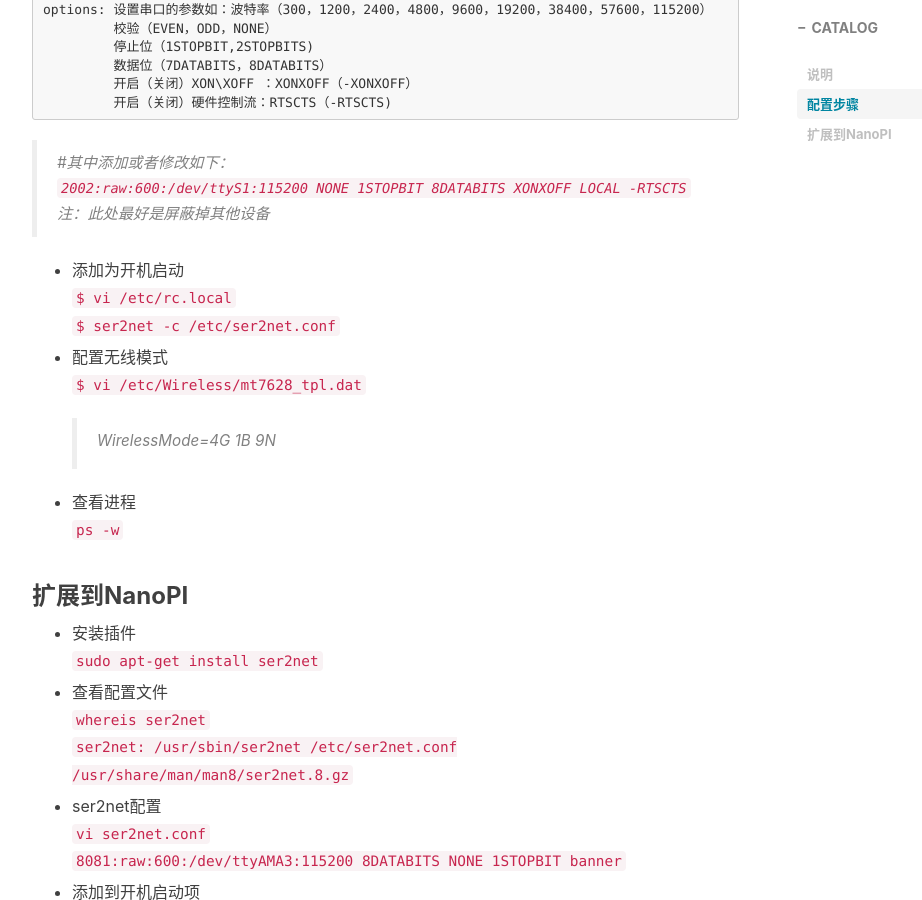
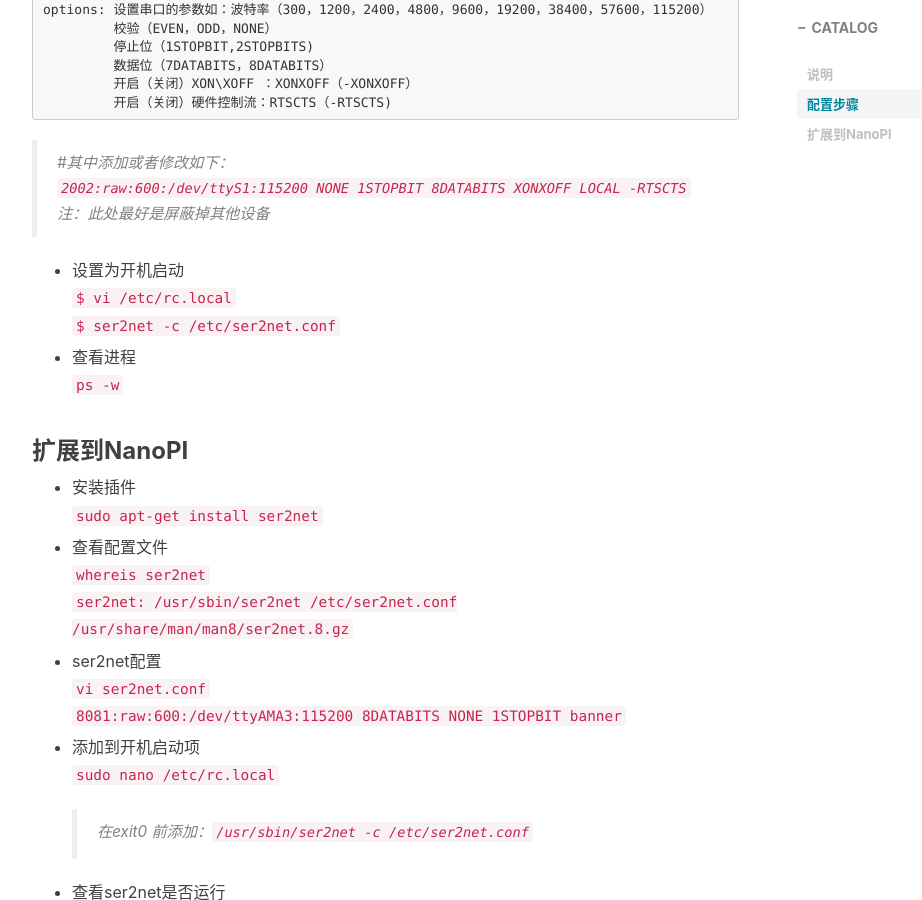
Before and after one commit to Lmonologue/baymax.github.io, a Jekyll site: the page built from _posts/2017-05-23-widora配置ser2net服务.md, in a window 1280 px wide and 900 px high, scrolled down 1625 px. Shown: the whole window, without its empty margins (233-1155 px from the left). Built offline with Jekyll 4.4.1, drawn with Linux system fonts in a browser that asks for light colours; nearby versions of some CDN libraries; comment, search, counter and statistics services are not loaded.

Commit message:
Update 2017-05-23-widora配置ser2net服务.md

```diff
--- a/_posts/2017-05-23-widora配置ser2net服务.md
+++ b/_posts/2017-05-23-widora配置ser2net服务.md
@@ -67,13 +67,9 @@
 >`2002:raw:600:/dev/ttyS1:115200 NONE 1STOPBIT 8DATABITS XONXOFF LOCAL -RTSCTS`<br>
 >注：此处最好是屏蔽掉其他设备<br>
 
-- 添加为开机启动<br>
+- 设置为开机启动<br>
 `$ vi /etc/rc.local`<br>
 `$ ser2net -c /etc/ser2net.conf`<br>
-
-- 配置无线模式<br>
-`$ vi /etc/Wireless/mt7628_tpl.dat`<br>
->WirelessMode=4G 1B 9N<br>
 
 - 查看进程<br>
 `ps -w`<br>
```
